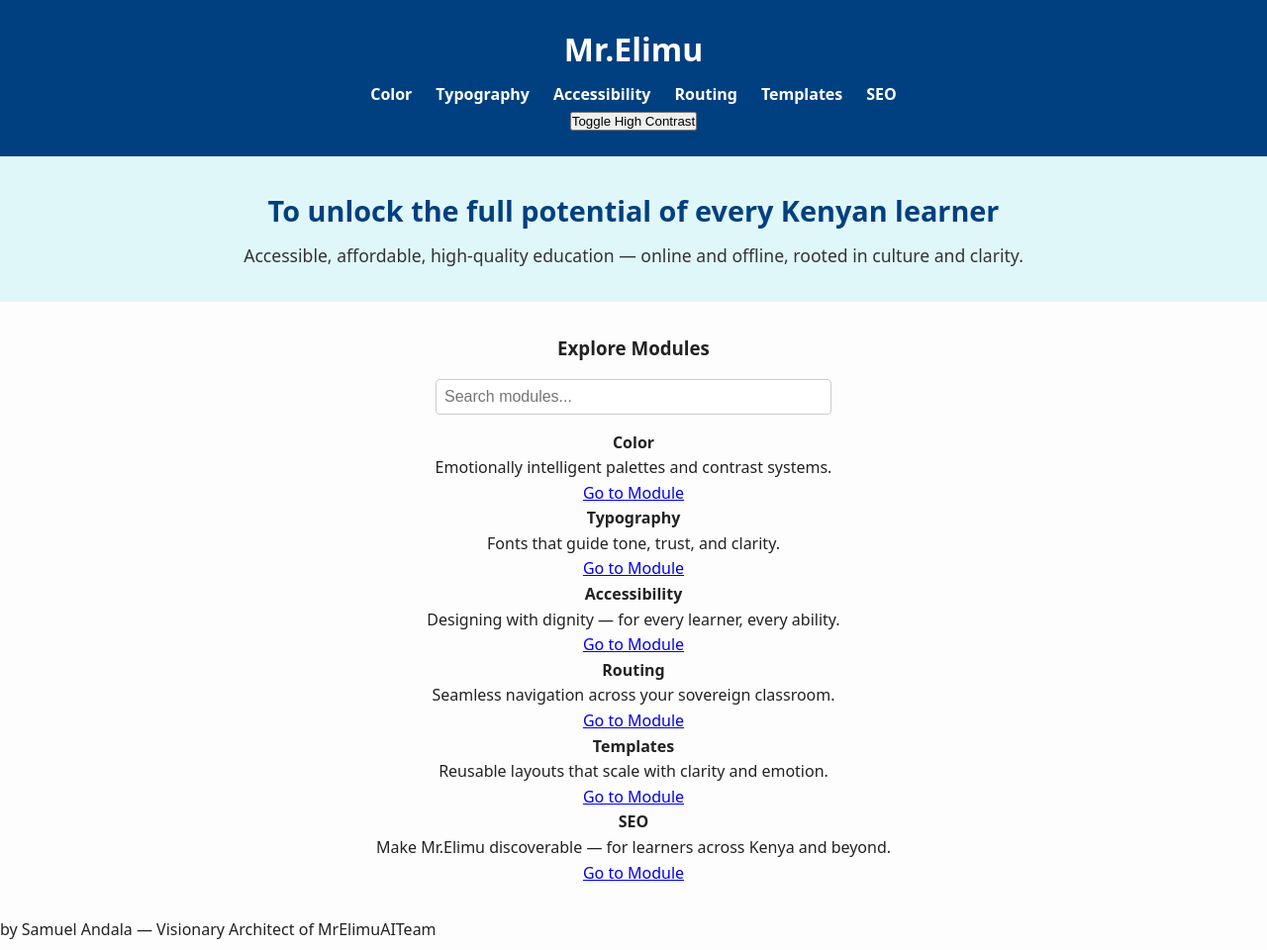
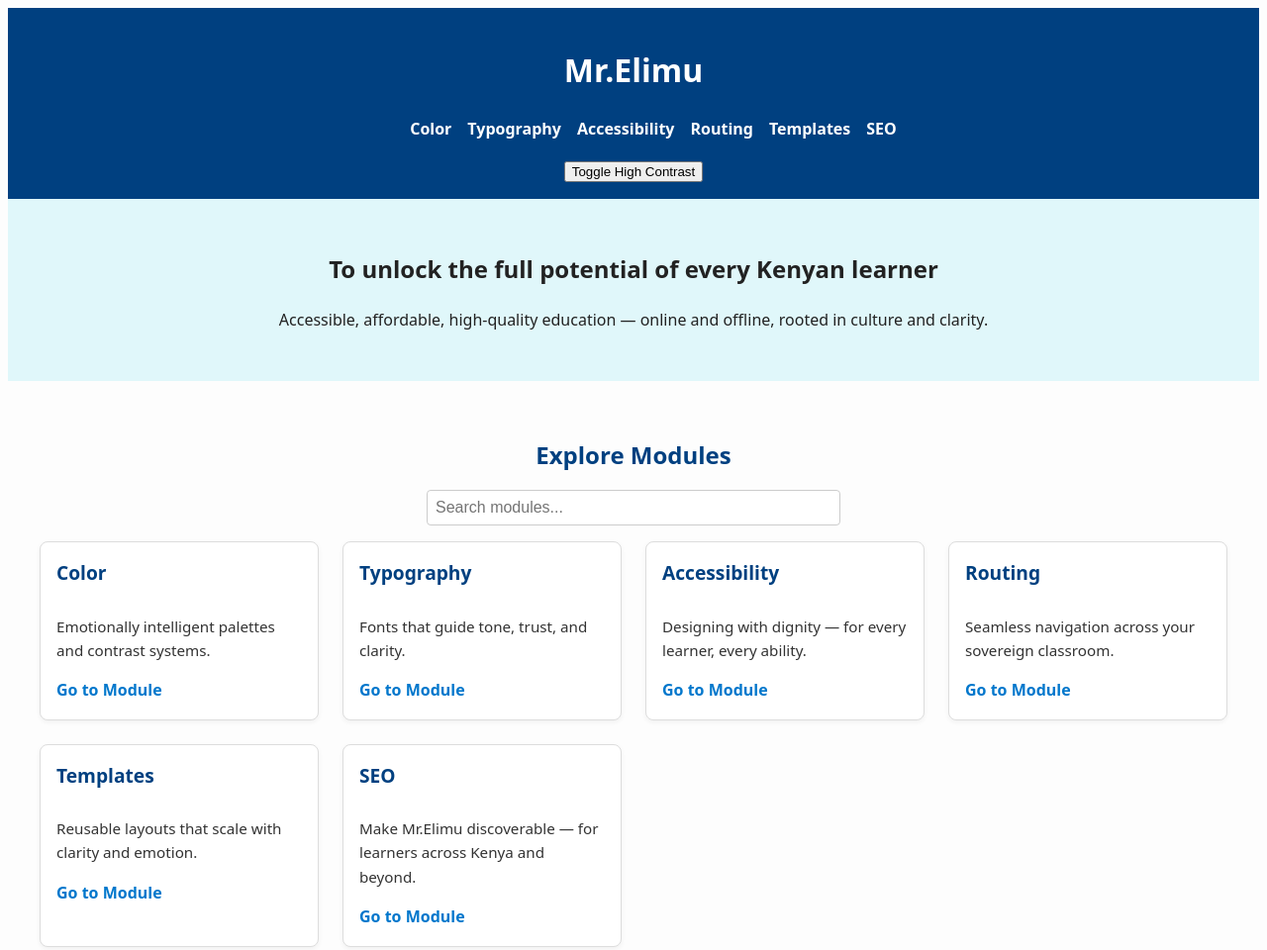
Before and after one commit to gernadsam-commits/MrElimuAITeam, a plain HTML site: page index.html in a window 1280 px wide. Shown: the top 960 px of the page at 99% size. Drawn offline with Linux system fonts and the light colour scheme.

Commit message:
Final fix: search bar and grid layout fully functional

```diff
--- a/index.html
+++ b/index.html
@@ -32,37 +32,37 @@
       <h3>Explore Modules</h3>
       <input type="text" id="searchInput" placeholder="Search modules..." />
       <div class="grid" id="moduleGrid">
-        <div class="card">
+        <div class="card" data-keywords="color palette contrast">
           <h4>Color</h4>
           <p>Emotionally intelligent palettes and contrast systems.</p>
           <a href="color.html">Go to Module</a>
         </div>
 
-        <div class="card">
+        <div class="card" data-keywords="typography fonts tone trust clarity">
           <h4>Typography</h4>
           <p>Fonts that guide tone, trust, and clarity.</p>
           <a href="typography.html">Go to Module</a>
         </div>
 
-        <div class="card">
+        <div class="card" data-keywords="accessibility dignity inclusion learners">
           <h4>Accessibility</h4>
           <p>Designing with dignity — for every learner, every ability.</p>
           <a href="accessibility.html">Go to Module</a>
         </div>
 
-        <div class="card">
+        <div class="card" data-keywords="routing navigation classroom">
           <h4>Routing</h4>
           <p>Seamless navigation across your sovereign classroom.</p>
           <a href="routing.html">Go to Module</a>
         </div>
 
-        <div class="card">
+        <div class="card" data-keywords="templates layouts reusable emotion clarity">
           <h4>Templates</h4>
           <p>Reusable layouts that scale with clarity and emotion.</p>
           <a href="templates.html">Go to Module</a>
         </div>
 
-        <div class="card">
+        <div class="card" data-keywords="seo discoverable kenya learners">
           <h4>SEO</h4>
           <p>Make Mr.Elimu discoverable — for learners across Kenya and beyond.</p>
           <a href="seo.html">Go to Module</a>
@@ -75,19 +75,18 @@
     <p>by Samuel Andala — Visionary Architect of MrElimuAITeam</p>
   </footer>
 
-  <!-- Scripts -->
   <script>
     // Search filter
     const searchInput = document.getElementById('searchInput');
-    const grid = document.getElementById('moduleGrid');
+    const cards = document.querySelectorAll('.card');
 
     searchInput.addEventListener('input', () => {
       const query = searchInput.value.toLowerCase();
-      const cards = grid.querySelectorAll('.card');
-
       cards.forEach(card => {
-        const text = card.textContent.toLowerCase();
-        card.style.display = text.includes(query) ? '' : 'none';
+        const keywords = card.dataset.keywords;
+        const content = card.textContent.toLowerCase();
+        const match = content.includes(query) || keywords.includes(query);
+        card.style.display = match ? 'block' : 'none';
       });
     });
 
@@ -104,21 +103,5 @@
         .catch(err => console.error('Service Worker failed:', err));
     }
   </script>
-  <script>
-  document.addEventListener('DOMContentLoaded', () => {
-    const searchInput = document.getElementById('searchInput');
-    const cards = document.querySelectorAll('.card');
-
-    searchInput.addEventListener('input', () => {
-      const query = searchInput.value.toLowerCase();
-      cards.forEach(card => {
-        const text = card.textContent.toLowerCase();
-        card.style.visibility = text.includes(query) ? 'visible' : 'hidden';
-        card.style.height = text.includes(query) ? 'auto' : '0';
-        card.style.margin = text.includes(query) ? '1rem 0' : '0';
-      });
-    });
-  });
-</script>
 </body>
 </html>
--- a/style.css
+++ b/style.css
@@ -1,10 +1,3 @@
-/* Base Reset */
-* {
-  margin: 0;
-  padding: 0;
-  box-sizing: border-box;
-}
-
 body {
   font-family: system-ui, sans-serif;
   background-color: #fdfdfd;
@@ -12,23 +5,17 @@ body {
   line-height: 1.6;
 }
 
-/* Header */
-header {
+header, footer {
   background-color: #004080;
   color: white;
-  padding: 1.5rem;
+  padding: 1rem;
   text-align: center;
-}
-
-header h1 {
-  font-size: 2rem;
-  margin-bottom: 0.5rem;
 }
 
 nav ul {
   display: flex;
   justify-content: center;
-  gap: 1.5rem;
+  gap: 1rem;
   list-style: none;
   flex-wrap: wrap;
 }
@@ -43,34 +30,81 @@ nav a:hover {
   text-decoration: underline;
 }
 
-/* Hero Section */
 .hero {
   background-color: #e0f7fa;
   padding: 2rem;
   text-align: center;
 }
 
-.hero h2 {
-  font-size: 1.8rem;
-  color: #004080;
-  margin-bottom: 0.5rem;
+.modules {
+  padding: 2rem;
+  text-align: center;
 }
 
-.hero p {
-  font-size: 1.1rem;
+.modules h3 {
+  font-size: 1.5rem;
+  margin-bottom: 1rem;
+  color: #004080;
+}
+
+#searchInput {
+  width: 100%;
+  max-width: 400px;
+  padding: 0.5rem;
+  margin: 1rem auto;
+  display: block;
+  border: 1px solid #ccc;
+  border-radius: 4px;
+  font-size: 1rem;
+}
+
+.grid {
+  display: grid;
+  grid-template-columns: repeat(auto-fit, minmax(250px, 1fr));
+  gap: 1.5rem;
+  margin-top: 1rem;
+}
+
+.card {
+  background-color: #ffffff;
+  border: 1px solid #ddd;
+  border-radius: 8px;
+  padding: 1rem;
+  box-shadow: 0 2px 5px rgba(0,0,0,0.05);
+  transition: transform 0.2s ease, box-shadow 0.2s ease;
+  text-align: left;
+}
+
+.card:hover {
+  transform: translateY(-4px);
+  box-shadow: 0 4px 12px rgba(0,0,0,0.1);
+}
+
+.card h4 {
+  margin-top: 0;
+  color: #004080;
+  font-size: 1.2rem;
+}
+
+.card p {
+  margin: 0.5rem 0;
+  font-size: 0.95rem;
   color: #333;
 }
 
-/* Modules Section */
-.modules {
-  padding: 2rem;
-  text-align: center}
-  a:focus,
-button:focus {
-  outline: 3px solid #ff9800;
-  outline-offset: 2px;
-  border-radius: 4px;
+.card a {
+  display: inline-block;
+  margin-top: 0.5rem;
+  color: #0077cc;
+  text-decoration: none;
+  font-weight: bold;
 }
+
+.card a:hover {
+  text-decoration: underline;
+}
+
+/* High Contrast Mode */
 body.high-contrast {
   background-color: #000;
   color: #fff;
@@ -90,58 +124,3 @@ body.high-contrast .card {
 body.high-contrast a {
   color: #00ffff;
 }
-@keyframes fadeInUp {
-  from {
-    opacity: 0;
-    transform: translateY(20px);
-  }
-  to {
-    opacity: 1;
-    transform: translateY(0);
-  }
-}
-
-.hero,
-.card {
-  animation: fadeInUp 0.6s ease both;
-}
-.not-found {
-  text-align: center;
-  padding: 4rem 2rem;
-  background-color: #fff3f3;
-  color: #800000;
-}
-
-.not-found h1 {
-  font-size: 2rem;
-  margin-bottom: 1rem;
-}
-
-.not-found p {
-  font-size: 1.1rem;
-  margin-bottom: 1.5rem;
-}
-
-.not-found a {
-  display: inline-block;
-  padding: 0.5rem 1rem;
-  background-color: #004080;
-  color: white;
-  text-decoration: none;
-  border-radius: 4px;
-  font-weight: bold;
-}
-
-.not-found a:hover {
-  background-color: #0066cc;
-}
-#searchInput {
-  width: 100%;
-  max-width: 400px;
-  padding: 0.5rem;
-  margin: 1rem auto;
-  display: block;
-  border: 1px solid #ccc;
-  border-radius: 4px;
-  font-size: 1rem;
-}
```
